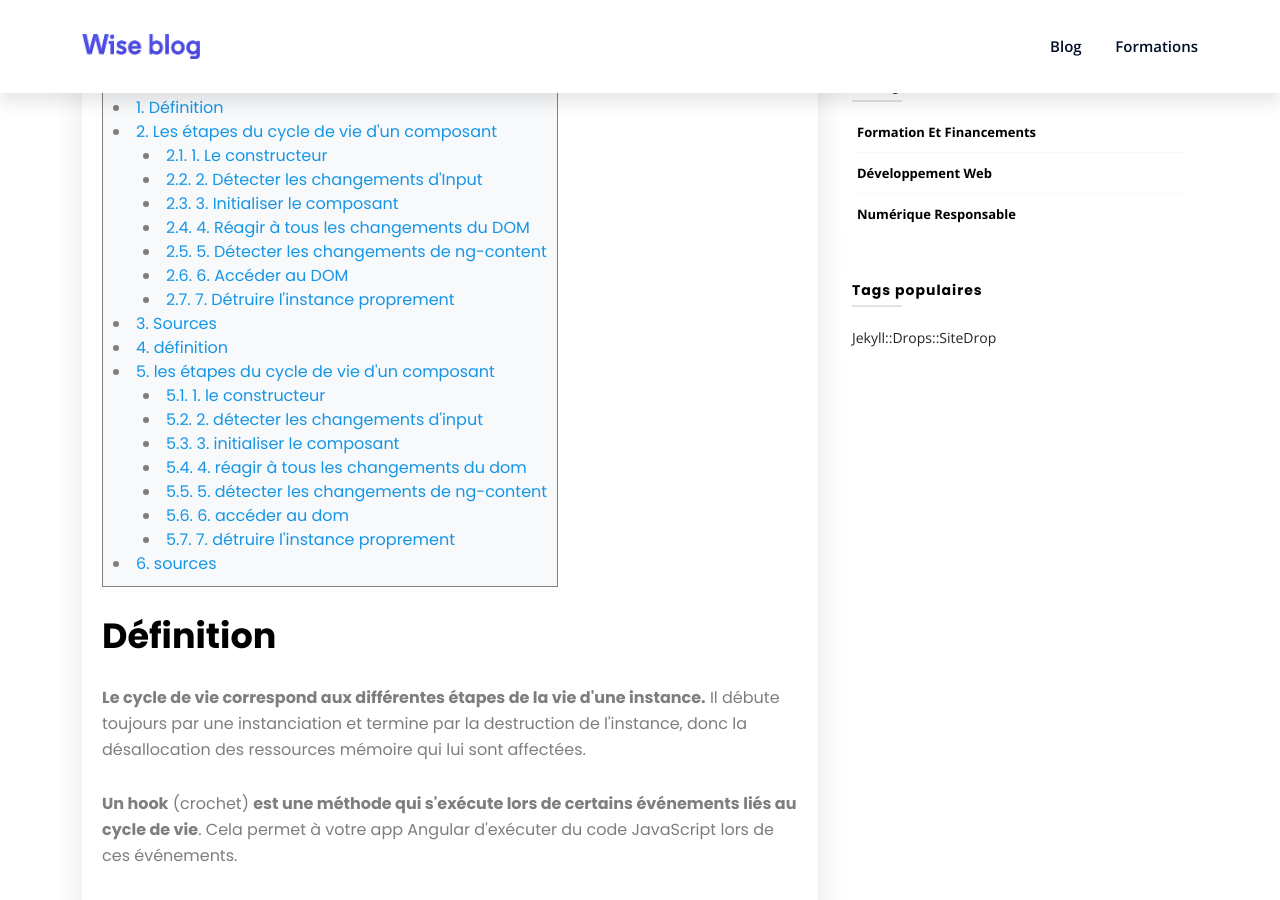
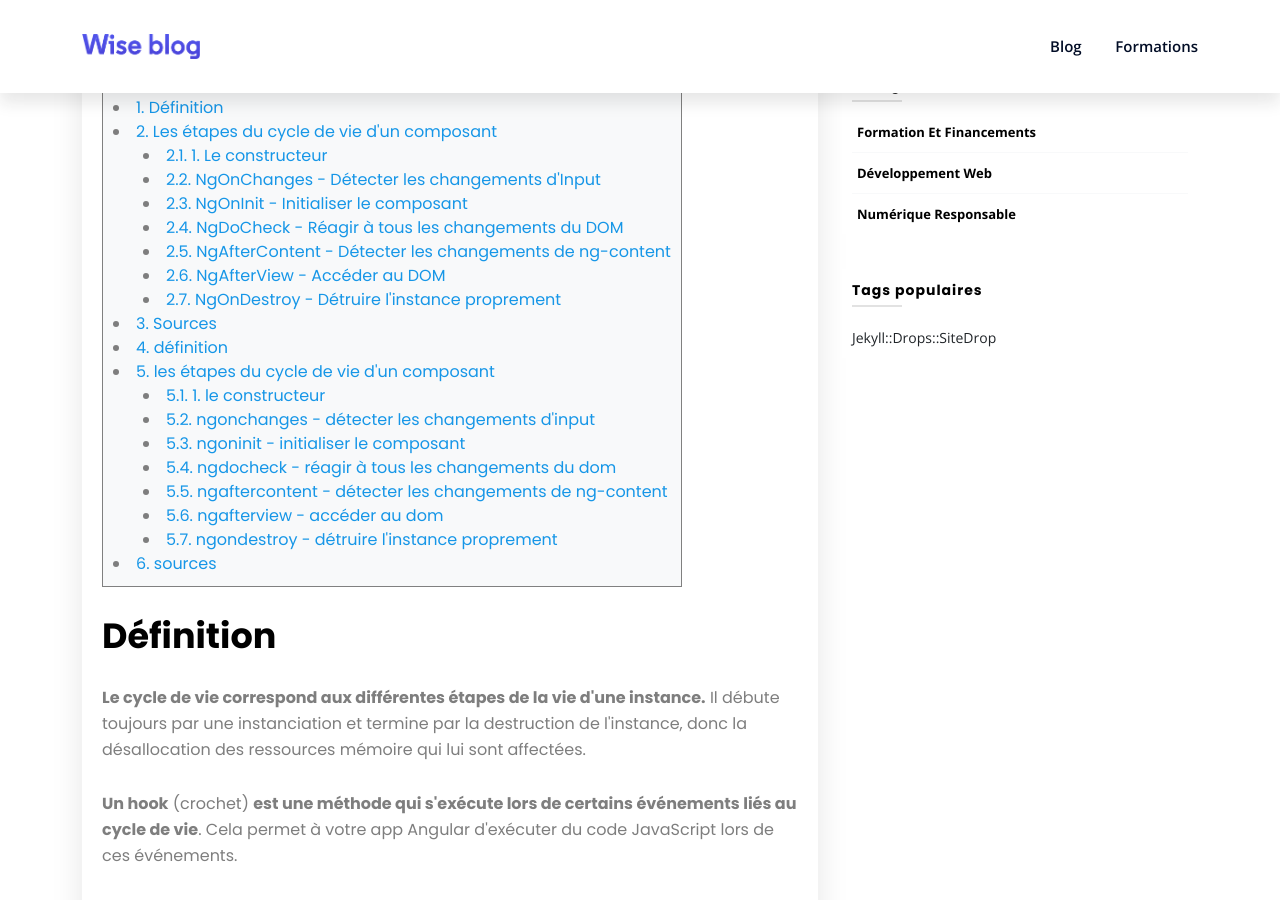
Before and after one commit to hubergerard/blog-codewise, a Jekyll site: the page built from _posts/2021-03-12-angular-composant-cycle-de-vie.html, in a window 1280 px wide and 900 px high, scrolled down 913 px. Built offline with Jekyll 4.4.1, drawn with Linux system fonts in a browser that asks for light colours; comment, search, counter and statistics services are not loaded; some of the changed text lies outside the part shown.

Commit message:
revise titles and add sentence to start section OnInit

```diff
--- a/_posts/2021-03-12-angular-composant-cycle-de-vie.html
+++ b/_posts/2021-03-12-angular-composant-cycle-de-vie.html
@@ -57,7 +57,7 @@
 </p>
 
 <a id="OnChanges" class="anchor"></a>
-<h3>2. Détecter les changements d'Input</h3>
+<h3>NgOnChanges - Détecter les changements d'Input</h3>
 <p><span class="fw-bold">Immédiatement après le constructeur, Angular appelle le hook ngOnChanges().</span>
     Il est également appelé après chaque changement d'une des propriétés passées en Input.
 </p>
@@ -78,7 +78,11 @@
 <div class="code-caption">OnChanges.component.ts</div>
 
 <a id="OnInit" class="anchor"></a>
-<h3>3. Initialiser le composant</h3>
+<h3>NgOnInit - Initialiser le composant</h3>
+
+<p>
+    Le hook NgOnInit est déclenché dès que le DOM du composant a fini de charger.
+</p>
 
 <p>Utilisez la méthode ngOnInit() dans les 2 cas suivants :</p>
 <ul>
@@ -106,7 +110,7 @@
 <div class="code-caption">OnInit.component.ts</div>
 
 <a id="DoCheck" class="anchor"></a>
-<h3>4. Réagir à tous les changements du DOM</h3>
+<h3>NgDoCheck - Réagir à tous les changements du DOM</h3>
 
 <p>Vous souhaitez réagir à un changement du DOM qui est indétectable par vos autres hooks ?</p>
 <p> Dans ce cas vous devrez utiliser la méthode ngDoCheck()</p>
@@ -120,7 +124,7 @@
 <p>De ce fait, vous ne verrez pas beaucoup ce hook !</p>
 
 <a id="AfterContent" class="anchor"></a>
-<h3>5. Détecter les changements de ng-content</h3>
+<h3>NgAfterContent - Détecter les changements de ng-content</h3>
 <p>
     <span class="fw-bold">La méthode ngAfterContentInit() est déclenchée lorsque le contenu de la balise ng-content est reçu pour la première fois.</span>
 </p>
@@ -187,7 +191,7 @@
 </p>
 
 <a id="AfterView" class="anchor"></a>
-<h3>6. Accéder au DOM </h3>
+<h3> NgAfterView - Accéder au DOM</h3>
 <p>
     <span class="fw-bold">La méthode ngAfterViewInit() est déclenchée lorsque le contenu des variables décorées par @ViewChild
         ou @ViewChildren est reçu pour la première fois</span>.
@@ -236,7 +240,7 @@
 </p>
 
 <a id="OnDestroy" class="anchor"></a>
-<h3>7. Détruire l'instance proprement</h3>
+<h3>NgOnDestroy - Détruire l'instance proprement</h3>
 
 <p>
     <span class="fw-bold">Enfin le hook ngOnDestroy() vous permet de libérer des ressources avant la destruction de l'instance du composant.</span>
```
